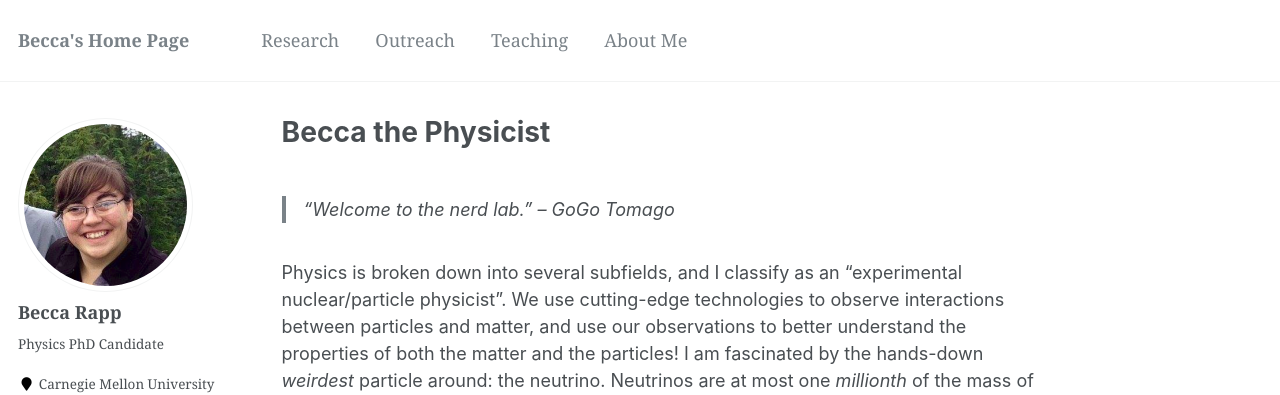
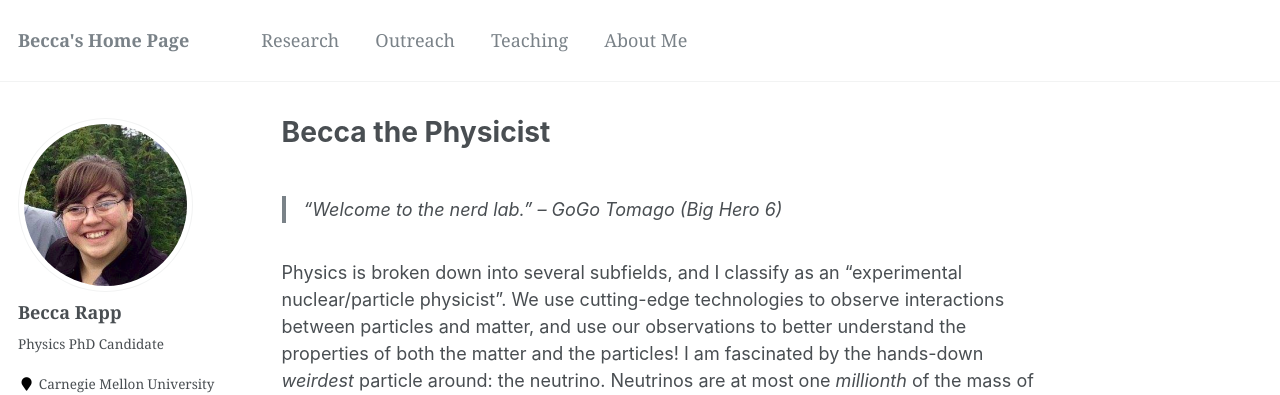
Before and after one commit to rapprl/rapprl.github.io, a Jekyll site: the page built from _pages/research.md, in a window 1280 px wide and 1318 px high. Shown: the top 395 px of the window. Built offline with Jekyll 4.4.1, drawn with Linux system fonts in a browser that asks for light colours; some web fonts are replaced.

Commit message:
Adding movie to research quote.

```diff
--- a/_pages/research.md
+++ b/_pages/research.md
@@ -6,7 +6,7 @@ redirect_from:
   - /research.html
 ---
 
-> "Welcome to the nerd lab." -- GoGo Tomago
+> "Welcome to the nerd lab." -- GoGo Tomago (Big Hero 6)
 
 Physics is broken down into several subfields, and I classify as an
 "experimental nuclear/particle physicist".  We use cutting-edge
```
